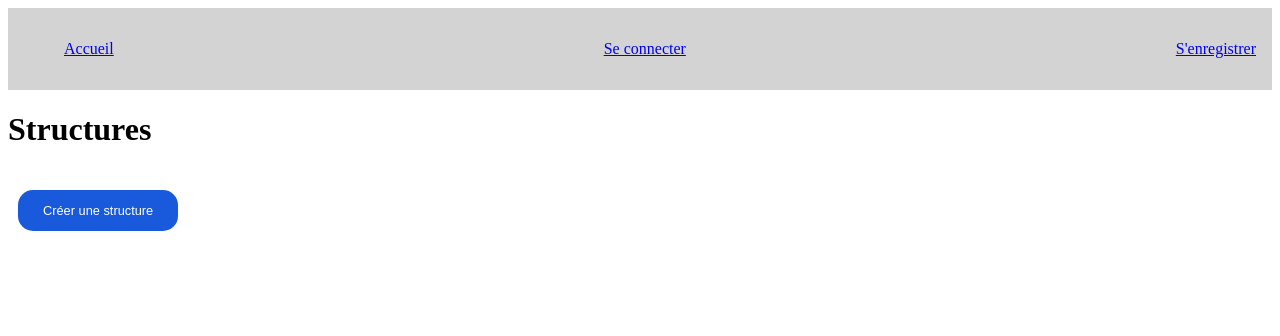
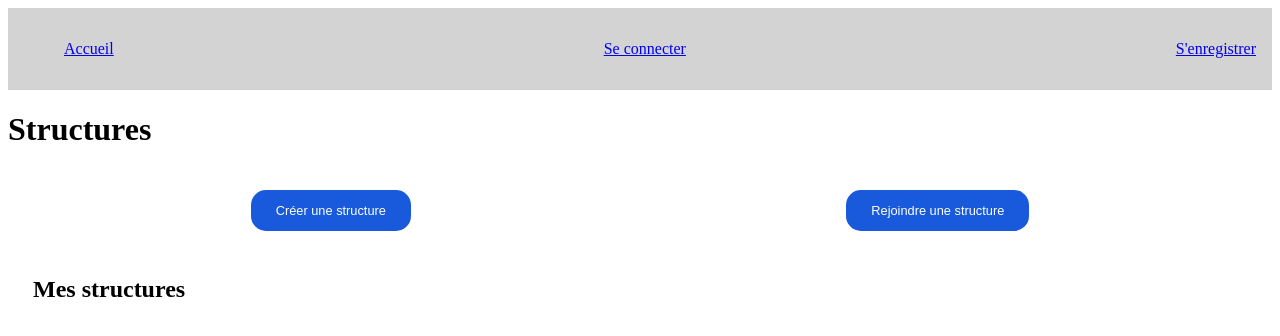
Before and after one commit to tloloum/EcoScout, a React (Create React App) app in the folder front/: page /structures in a window 1280 px wide. Shown: the top 336 px of the page. Built offline with nearby package versions, Linux system fonts and the light colour scheme.

Commit message:
Début de mise en forme de la structure

```diff
--- /dev/null
+++ b/front/src/components/JoinStructure.js
@@ -0,0 +1,13 @@
+import React from "react";
+
+const JoinStructure = () => {
+  return (
+    <div>
+      <main>
+        <button className="primaryBtn">Rejoindre une structure</button>
+      </main>
+    </div>
+  );
+};
+
+export default JoinStructure;
--- a/front/src/components/Navigation.js
+++ b/front/src/components/Navigation.js
@@ -8,7 +8,10 @@ const Navigation = () => {
   return (
     <div className="navigation">
       <ul>
-        <NavLink to="/" className={(nav) => (nav.isActive ? "nav-active" : "")}>
+        <NavLink
+          to="/home"
+          className={(nav) => (nav.isActive ? "nav-active" : "")}
+        >
           <li>Accueil</li>
         </NavLink>
 
--- a/front/src/pages/Structures.js
+++ b/front/src/pages/Structures.js
@@ -1,5 +1,6 @@
 import React, { useContext } from "react";
 import Create from "../components/Create";
+import JoinStructure from "../components/JoinStructure";
 import Navigation from "../components/Navigation";
 import { AuthAdContext } from "../contexts/AuthAd";
 
@@ -9,8 +10,18 @@ const Structures = () => {
   return (
     <div>
       <Navigation />
-      <h1>Structures</h1>
-      {!isAuthenticated && <Create />}
+      <div className="structure">
+        <h1>Structures</h1>
+        <div className="structure-container">
+          <div className="structure-top">
+            {!isAuthenticated && <Create />}
+            {!isAuthenticated && <JoinStructure />}
+          </div>
+          <div className="structure-bot">
+            <h2>Mes structures</h2>
+          </div>
+        </div>
+      </div>
     </div>
   );
 };
--- /dev/null
+++ b/front/src/styles/Structure.scss
@@ -0,0 +1,20 @@
+.structure {
+  .structure-container {
+    display: flex;
+    flex-direction: column;
+
+    .structure-top {
+      padding: 0 25px 0 25px;
+      border-radius: 25px;
+      display: flex;
+      flex-direction: row;
+      align-items: flex-start;
+      justify-content: space-around;
+    }
+    .structure-bot {
+      h2 {
+        margin: 25px 0 0 25px;
+      }
+    }
+  }
+}
--- a/front/src/styles/index.scss
+++ b/front/src/styles/index.scss
@@ -6,4 +6,5 @@
 @import "./Welcome.scss";
 @import "./RegisterLogin.scss";
 @import "./ChooseAdherent.scss";
-@import "./RegisterAdherent.scss"
+@import "./RegisterAdherent.scss";
+@import "./Structure.scss";
```
